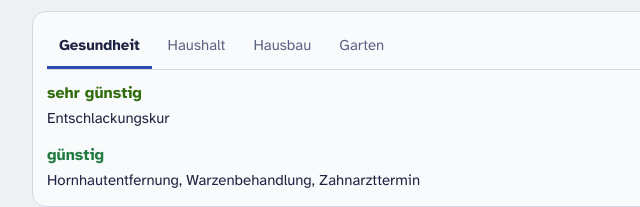
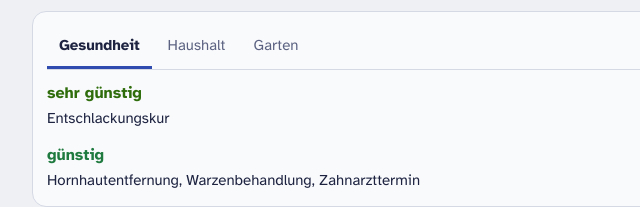
Before and after one commit to kraftste/mondkalender, a plain HTML site: page index.html in a window 1280 px wide. Shown: the part 407-614 px from the top of the page, 248-888 px from the left. Drawn offline with Linux system fonts and the light colour scheme; a web font is replaced by a local one.

Commit message:
Hausbau entfernt, Unkraut jäten umbenannt
- Kategorie Hausbau gestrichen (gespeicherte Auswahl fällt auf Gesundheit zurück)
- Garten: "Unkraut jäten" ohne Klammerzusatz
- Offline-Speicher auf v2, damit installierte Apps die neue Version laden

Co-Authored-By: Claude Opus 5.5 <noreply@anthropic.com>
Claude-Session: https://claude.ai/code/session_014XpGDiqEbmge7pME7xHAXZ

```diff
--- a/index.html
+++ b/index.html
@@ -252,16 +252,13 @@ const CATS=[
   {n:"Fenster putzen",k:"b",r:i=>zun(i)?-1:i.elem===2?2:1},
   {n:"Großer Hausputz",k:"t",r:i=>abn(i)?1:-1},
  ]},
- {id:"b",name:"Hausbau",short:"Hausbau",acts:[
-  {n:"Malerarbeiten",k:"t",r:i=>abn(i)?1:-1},
- ]},
  {id:"t",name:"Garten",short:"Garten",acts:[
   {n:"Obst und Gemüse anbauen",k:"t",r:i=>zun(i)&&i.elem===0?1:0},
   {n:"Düngen zur Fruchtentwicklung",k:"t",r:i=>abn(i)?2:-1},
   {n:"Düngen zur Blattentwicklung",k:"t",r:i=>abn(i)?2:-1},
   {n:"Düngen zur Wurzelentwicklung",k:"t",r:i=>abn(i)?2:-1},
   {n:"Obstbäume schneiden",k:"b",r:i=>abn(i)?(i.elem===0?2:W(i)?0:1):(W(i)?-2:-1)},
-  {n:"Unkraut jäten (Beikräuter entfernen)",k:"t",r:i=>abn(i)?1:-1},
+  {n:"Unkraut jäten",k:"t",r:i=>abn(i)?1:-1},
   {n:"Umsetzen und Umtopfen",k:"t",r:i=>!i.rising?(abn(i)?2:1):(W(i)?1:-1)},
   {n:"Rasen mähen",k:"a",r:i=>abn(i)?1:0},
   {n:"Mulchen",k:"a",r:i=>abn(i)?((i.sign===1||i.sign===9)?2:1):0},
@@ -276,7 +273,9 @@ const WD=["Sonntag","Montag","Dienstag","Mittwoch","Donnerstag","Freitag","Samst
 const fmtT=d=>d.toLocaleTimeString("de-DE",{hour:"2-digit",minute:"2-digit"});
 let now=new Date(), today=new Date(now.getFullYear(),now.getMonth(),now.getDate());
 let st={}; try{st=JSON.parse(localStorage.getItem("mk2")||"{}")}catch(e){}
-let sel=new Date(today), tab="today", cat=st.cat||"g", pCat=st.pCat||"g", pAct=st.pAct||"Haareschneiden", month={y:today.getFullYear(),m:today.getMonth()};
+let sel=new Date(today), tab="today", cat=st.cat||"g", pCat=st.pCat||"g";
+if(!CATS.some(c=>c.id===cat)) cat="g"; if(!CATS.some(c=>c.id===pCat)) pCat="g";
+let pAct=st.pAct||"Haareschneiden", month={y:today.getFullYear(),m:today.getMonth()};
 const save=()=>{try{localStorage.setItem("mk2",JSON.stringify({cat,pCat,pAct}))}catch(e){}};
 const cache=new Map();
 const info=d=>{const k=d.getFullYear()+"-"+d.getMonth()+"-"+d.getDate(); if(!cache.has(k)) cache.set(k,dayInfoV2(d.getFullYear(),d.getMonth(),d.getDate())); return cache.get(k);};
--- a/sw.js
+++ b/sw.js
@@ -1,5 +1,5 @@
 // Offline-Speicher: zeigt sofort die gespeicherte Version und lädt im Hintergrund Aktualisierungen.
-const CACHE = "mondkalender-v1";
+const CACHE = "mondkalender-v2";
 const SHELL = ["./", "index.html", "manifest.webmanifest", "icon-192.png", "icon-512.png", "apple-touch-icon.png"];
 
 self.addEventListener("install", e => {
```
